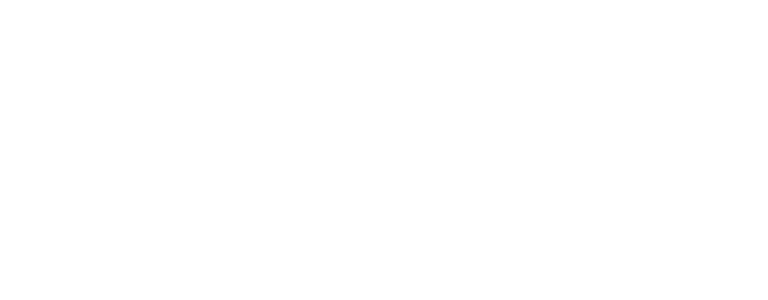
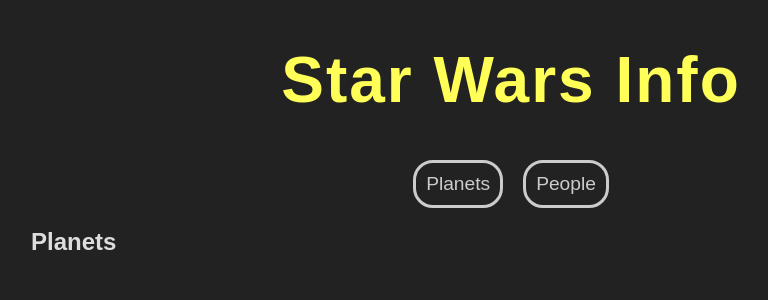
Before and after one commit to Johnyworld/lec-starwars, a React (Create React App) app: page / in a window 1280 px wide. Shown: the top 300 px of the page, without its empty margins (129-897 px from the left). Built offline with nearby package versions, Linux system fonts and the light colour scheme.

Commit message:
Setup pages

```diff
--- a/src/App.js
+++ b/src/App.js
@@ -1,5 +1,18 @@
+import { useState } from 'react';
+import Navbar from './components/Navbar';
+import People from './components/People';
+import Planets from './components/Planets';
+
 function App() {
-  return <div className='App'></div>;
+  const [page, setPage] = useState('planets');
+
+  return (
+    <div className='App'>
+      <h1>Star Wars Info</h1>
+      <Navbar setPage={setPage} />
+      <div className='content'>{page === 'planets' ? <Planets /> : <People />}</div>
+    </div>
+  );
 }
 
 export default App;
--- /dev/null
+++ b/src/components/Navbar.js
@@ -0,0 +1,12 @@
+import React from 'react';
+
+const Navbar = ({ setPage }) => {
+  return (
+    <nav>
+      <button onClick={() => setPage('planets')}>Planets</button>
+      <button onClick={() => setPage('people')}>People</button>
+    </nav>
+  );
+};
+
+export default Navbar;
--- /dev/null
+++ b/src/components/People.js
@@ -0,0 +1,11 @@
+import React from 'react';
+
+const People = () => {
+  return (
+    <div>
+      <h2>People</h2>
+    </div>
+  );
+};
+
+export default People;
--- /dev/null
+++ b/src/components/Planets.js
@@ -0,0 +1,11 @@
+import React from 'react';
+
+const Planets = () => {
+  return (
+    <div>
+      <h2>Planets</h2>
+    </div>
+  );
+};
+
+export default Planets;
--- a/src/index.css
+++ b/src/index.css
@@ -1,13 +1,38 @@
 body {
   margin: 0;
-  font-family: -apple-system, BlinkMacSystemFont, 'Segoe UI', 'Roboto', 'Oxygen',
-    'Ubuntu', 'Cantarell', 'Fira Sans', 'Droid Sans', 'Helvetica Neue',
-    sans-serif;
-  -webkit-font-smoothing: antialiased;
-  -moz-osx-font-smoothing: grayscale;
+  font-family: sans-serif;
+  color: #ddd;
+  background-color: #222;
+  text-align: center;
 }
 
-code {
-  font-family: source-code-pro, Menlo, Monaco, Consolas, 'Courier New',
-    monospace;
+.App {
+  width: 960px;
+  margin: 0 auto;
 }
+
+h1 {
+  color: #ffff57;
+  font-size: 4em;
+  letter-spacing: 2px;
+}
+
+button {
+  margin: 0 10px;
+  background-color: transparent;
+  border: 3px solid #ccc;
+  border-radius: 20px;
+  padding: 10px;
+  color: #ccc;
+  font-size: 1.2em;
+  cursor: pointer;
+}
+
+button:hover {
+  color: #fff;
+  border-color: #fff;
+}
+
+.content {
+  text-align: left;
+}
```
